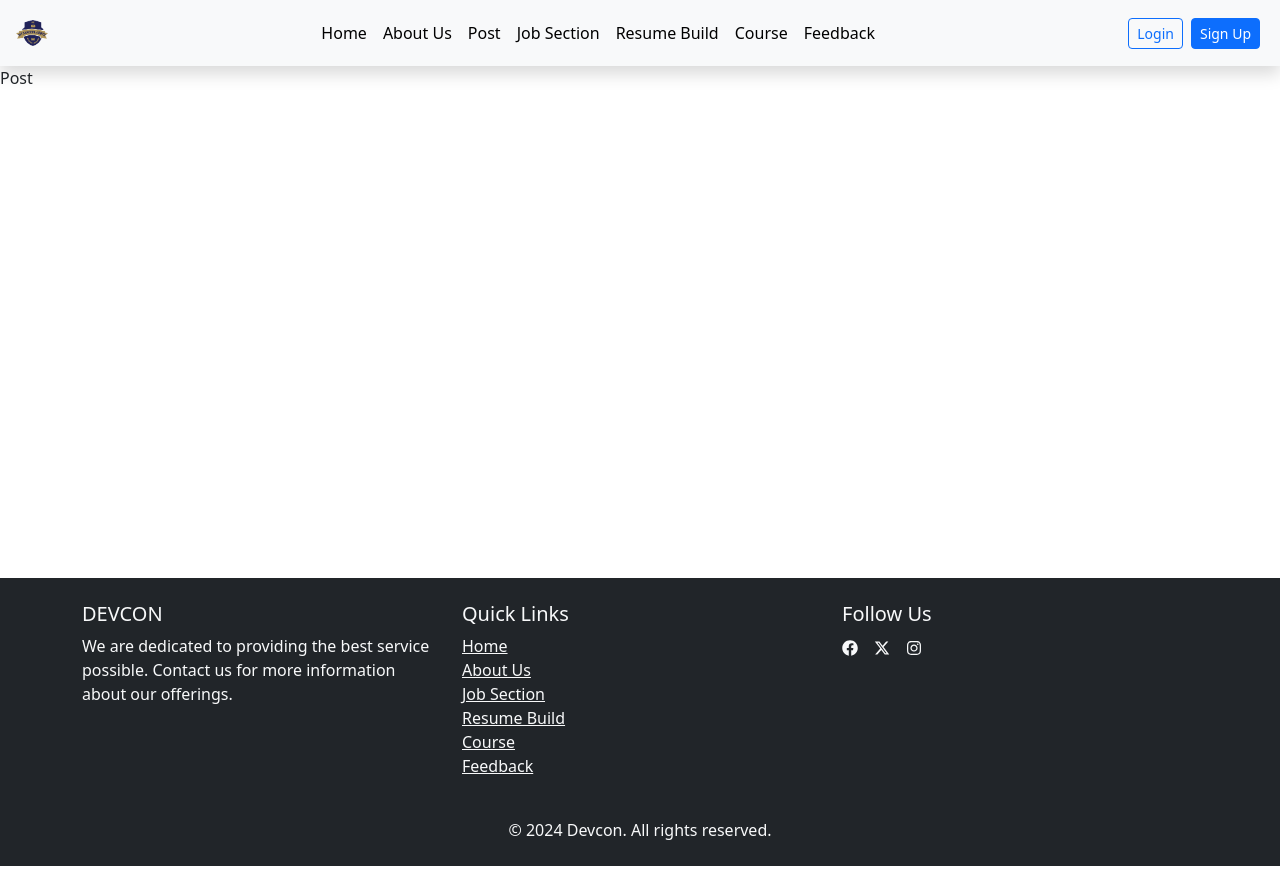
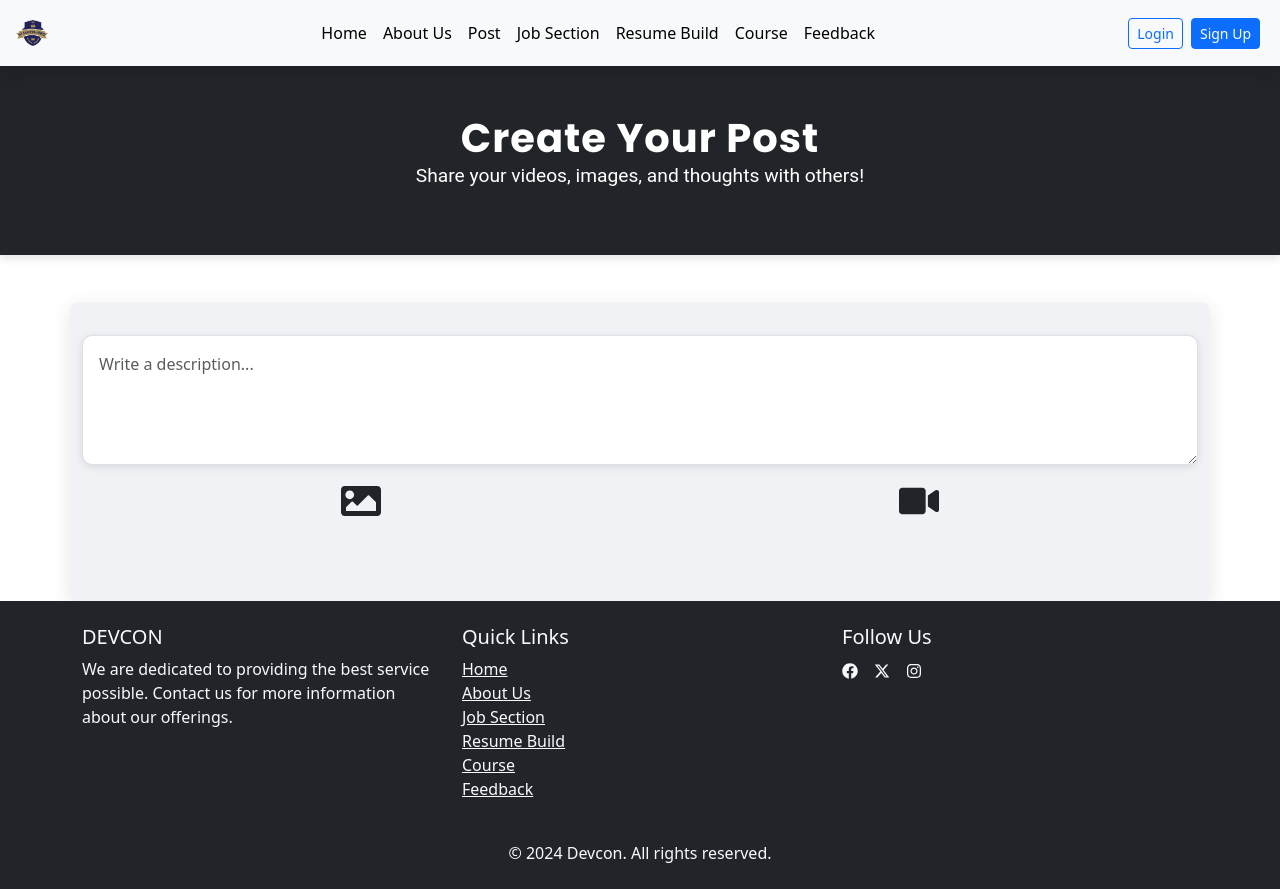
Before and after one commit to sudipta-9/Smart-Education-System, a React (Vite) app in the folder frontend/: page /post in a window 1280 px wide. Before the commit the page ends 866 px from the top, so only its background shows below. Built offline with nearby package versions, Linux system fonts and the light colour scheme.

Commit message:
Working on post section

```diff
--- a/frontend/src/Pages/Course.jsx
+++ b/frontend/src/Pages/Course.jsx
@@ -32,15 +32,9 @@ const Course = () => {
     return matchesSearch && matchesLevel;
   });
 
-  // Handle course click
+  // Handle course click (only show modal for MIXED level now)
   const handleCourseClick = (courseLevel) => {
-    if (courseLevel === "INTERMEDIATE") {
-      setModalMessage("You need to finish the basic course.");
-      setShowModal(true);
-    } else if (courseLevel === "ADVANCED") {
-      setModalMessage("You need to finish the basic and intermediate courses.");
-      setShowModal(true);
-    } else if (courseLevel === "MIXED") {
+    if (courseLevel === "MIXED") {
       setModalMessage("Mixed-level courses are available for all learners.");
       setShowModal(true);
     }
@@ -74,15 +68,17 @@ const Course = () => {
             <option value="BASIC">Basic</option>
             <option value="INTERMEDIATE">Intermediate</option>
             <option value="ADVANCED">Advanced</option>
-            <option value="MIXED">Mixed</option> {/* Added MIXED option */}
+            <option value="MIXED">Mixed</option>
           </Form.Select>
         </InputGroup>
       </Container>
 
-      {/* Loading Spinner */}
+      {/* Centered Loading Spinner */}
       {loading && (
-        <div className="spinner-border text-primary" role="status">
-          <span className="visually-hidden">Loading...</span>
+        <div className="spinner-container">
+          <div className="spinner-border text-primary" role="status">
+            <span className="visually-hidden">Loading...</span>
+          </div>
         </div>
       )}
 
@@ -112,10 +108,10 @@ const Course = () => {
         </Container>
       )}
 
-      {/* Modal for warnings */}
+      {/* Modal for warnings (only for MIXED courses now) */}
       <Modal show={showModal} onHide={() => setShowModal(false)}>
         <Modal.Header closeButton>
-          <Modal.Title>Access Restricted</Modal.Title>
+          <Modal.Title>Course Information</Modal.Title>
         </Modal.Header>
         <Modal.Body>{modalMessage}</Modal.Body>
         <Modal.Footer>
@@ -124,6 +120,16 @@ const Course = () => {
           </Button>
         </Modal.Footer>
       </Modal>
+
+      {/* Additional Styles for Spinner */}
+      <style jsx>{`
+        .spinner-container {
+          display: flex;
+          justify-content: center;
+          align-items: center;
+          height: 50vh; /* Adjust the height based on how centered you want it */
+        }
+      `}</style>
     </>
   );
 };
--- a/frontend/src/Pages/Post.jsx
+++ b/frontend/src/Pages/Post.jsx
@@ -1,9 +1,146 @@
-import React from 'react'
+import React, { useState } from "react";
+import { Container, Button, Modal } from "react-bootstrap";
+import { FaImage, FaVideo } from "react-icons/fa";
 
 const Post = () => {
+  const [description, setDescription] = useState("");
+  const [image, setImage] = useState(null);
+  const [video, setVideo] = useState(null);
+  const [posts, setPosts] = useState([]);
+  const [showImageModal, setShowImageModal] = useState(false);
+  const [showVideoModal, setShowVideoModal] = useState(false);
+
+  const handleImageUpload = (e) => {
+    const file = e.target.files[0];
+    setImage(URL.createObjectURL(file));
+    setVideo(null);
+    setShowImageModal(false);
+  };
+
+  const handleVideoUpload = (e) => {
+    const file = e.target.files[0];
+    setVideo(URL.createObjectURL(file));
+    setImage(null);
+    setShowVideoModal(false);
+  };
+
+  const handleDescriptionChange = (e) => {
+    setDescription(e.target.value);
+  };
+
+  const isUploadVisible = description && (image || video);
+
+  const handleSubmit = () => {
+    if (!isUploadVisible) return;
+    setPosts((prevPosts) => [...prevPosts, { description, image, video }]);
+    setDescription("");
+    setImage(null);
+    setVideo(null);
+  };
+
   return (
-    <div>Post</div>
-  )
-}
+    <>
+      {/* Header */}
+      <header className="py-5 bg-dark text-white text-center header">
+        <Container>
+          <h1>Create Your Post</h1>
+          <p>Share your videos, images, and thoughts with others!</p>
+        </Container>
+      </header>
 
-export default Post
+      {/* Post Section */}
+      <Container className="post-section mt-5">
+        {/* Description input */}
+        <div className="input-group">
+          <textarea
+            placeholder="Write a description..."
+            value={description}
+            onChange={handleDescriptionChange}
+            className="form-control mb-3"
+            rows="4"
+          />
+        </div>
+
+        {/* Image and Video Icons */}
+        <div className="d-flex justify-content-around mb-3">
+          <FaImage
+            size={40}
+            onClick={() => setShowImageModal(true)}
+            title="Upload Image"
+          />
+          <FaVideo
+            size={40}
+            onClick={() => setShowVideoModal(true)}
+            title="Upload Video"
+          />
+        </div>
+
+        {/* Conditional Upload button */}
+        {isUploadVisible && (
+          <Button onClick={handleSubmit} className="btn btn-primary">
+            Upload Post
+          </Button>
+        )}
+
+        {/* Render Uploaded Posts */}
+        <div className="uploaded-posts mt-5">
+          {posts.map((post, index) => (
+            <div key={index} className="post-container">
+              <h5>Description:</h5>
+              <p>{post.description}</p>
+
+              {post.image && (
+                <div>
+                  <h6>Uploaded Image:</h6>
+                  <img src={post.image} alt="uploaded" />
+                </div>
+              )}
+
+              {post.video && (
+                <div>
+                  <h6>Uploaded Video:</h6>
+                  <video controls>
+                    <source src={post.video} type="video/mp4" />
+                    Your browser does not support the video tag.
+                  </video>
+                </div>
+              )}
+            </div>
+          ))}
+        </div>
+      </Container>
+
+      {/* Image Upload Modal */}
+      <Modal show={showImageModal} onHide={() => setShowImageModal(false)} className="custom-modal">
+        <Modal.Header closeButton className="custom-modal-header">
+          <Modal.Title>Upload Image</Modal.Title>
+        </Modal.Header>
+        <Modal.Body>
+          <input type="file" accept="image/*" onChange={handleImageUpload} />
+        </Modal.Body>
+        <Modal.Footer>
+          <Button variant="secondary" onClick={() => setShowImageModal(false)}>
+            Close
+          </Button>
+        </Modal.Footer>
+      </Modal>
+
+      {/* Video Upload Modal */}
+      <Modal show={showVideoModal} onHide={() => setShowVideoModal(false)} className="custom-modal">
+        <Modal.Header closeButton className="custom-modal-header">
+          <Modal.Title>Upload Video</Modal.Title>
+        </Modal.Header>
+        <Modal.Body>
+          <input type="file" accept="video/*" onChange={handleVideoUpload} />
+        </Modal.Body>
+        <Modal.Footer>
+          <Button variant="secondary" onClick={() => setShowVideoModal(false)}>
+            Close
+          </Button>
+        </Modal.Footer>
+      </Modal>
+    </>
+  );
+};
+
+export default Post;
--- a/frontend/src/sass/style.scss
+++ b/frontend/src/sass/style.scss
@@ -1021,4 +1021,161 @@ $header-text-color: #fff;
 }
 
 
-//Job Section
+//Post Section
+.header {
+    h1 {
+      font-family: 'Poppins', sans-serif;
+      font-size: 2.5rem;
+      animation: fadeInDown 1s ease-in-out;
+    }
+    p {
+      font-family: 'Roboto', sans-serif;
+      animation: fadeInUp 1s ease-in-out;
+    }
+  }
+
+  @keyframes fadeInDown {
+    0% {
+      opacity: 0;
+      transform: translateY(-30px);
+    }
+    100% {
+      opacity: 1;
+      transform: translateY(0);
+    }
+  }
+
+  @keyframes fadeInUp {
+    0% {
+      opacity: 0;
+      transform: translateY(30px);
+    }
+    100% {
+      opacity: 1;
+      transform: translateY(0);
+    }
+  }
+
+  .post-section {
+    background-color: #f0f2f5;
+    padding: 2rem;
+    border-radius: 8px;
+    box-shadow: 0px 4px 20px rgba(0, 0, 0, 0.1);
+    animation: slideIn 1s ease-in-out;
+
+    .input-group {
+      textarea {
+        border-radius: 10px;
+        box-shadow: 0 2px 8px rgba(0, 0, 0, 0.1);
+        padding: 1rem;
+        transition: box-shadow 0.3s ease-in-out;
+
+        &:focus {
+          box-shadow: 0 4px 12px rgba(0, 0, 0, 0.2);
+          outline: none;
+        }
+      }
+    }
+
+    .fa-image, .fa-video {
+      transition: transform 0.3s ease-in-out, color 0.3s ease-in-out;
+      color: #000;
+
+      &:hover {
+        transform: scale(1.2);
+        color: #007bff; // Change color on hover
+      }
+    }
+
+    .btn-primary {
+      background: linear-gradient(135deg, #007bff, #0056b3);
+      border: none;
+      padding: 0.75rem 1.5rem;
+      font-size: 1.1rem;
+      transition: transform 0.3s ease-in-out;
+      box-shadow: 0 2px 10px rgba(0, 0, 0, 0.15);
+
+      &:hover {
+        transform: translateY(-5px);
+        background: linear-gradient(135deg, #0056b3, #007bff);
+      }
+    }
+  }
+
+  .uploaded-posts {
+    margin-top: 2rem;
+
+    .post-container {
+      background: #fff;
+      padding: 1.5rem;
+      border-radius: 8px;
+      box-shadow: 0px 4px 20px rgba(0, 0, 0, 0.1);
+      margin-bottom: 1.5rem;
+      animation: slideUp 0.8s ease-in-out;
+
+      img, video {
+        border-radius: 8px;
+        max-width: 100%;
+        max-height: 400px;
+        box-shadow: 0px 4px 15px rgba(0, 0, 0, 0.1);
+      }
+    }
+  }
+
+  @keyframes slideIn {
+    0% {
+      opacity: 0;
+      transform: translateX(-100px);
+    }
+    100% {
+      opacity: 1;
+      transform: translateX(0);
+    }
+  }
+
+  @keyframes slideUp {
+    0% {
+      opacity: 0;
+      transform: translateY(50px);
+    }
+    100% {
+      opacity: 1;
+      transform: translateY(0);
+    }
+  }
+
+  // Custom Modal Styles
+  .custom-modal {
+    .modal-content {
+      border-radius: 12px;
+      background-color: #f8f9fa;
+      border: 1px solid #007bff;
+    }
+
+    .custom-modal-header {
+      background-color: #007bff;
+      color: white;
+      border-top-left-radius: 12px;
+      border-top-right-radius: 12px;
+
+      .close {
+        color: white;
+        opacity: 0.5;
+
+        &:hover {
+          opacity: 1;
+        }
+      }
+    }
+
+    .modal-body {
+      padding: 20px;
+    }
+
+    .modal-footer {
+      .btn-secondary {
+        background-color: #007bff;
+        border: none;
+      }
+    }
+  }
```
